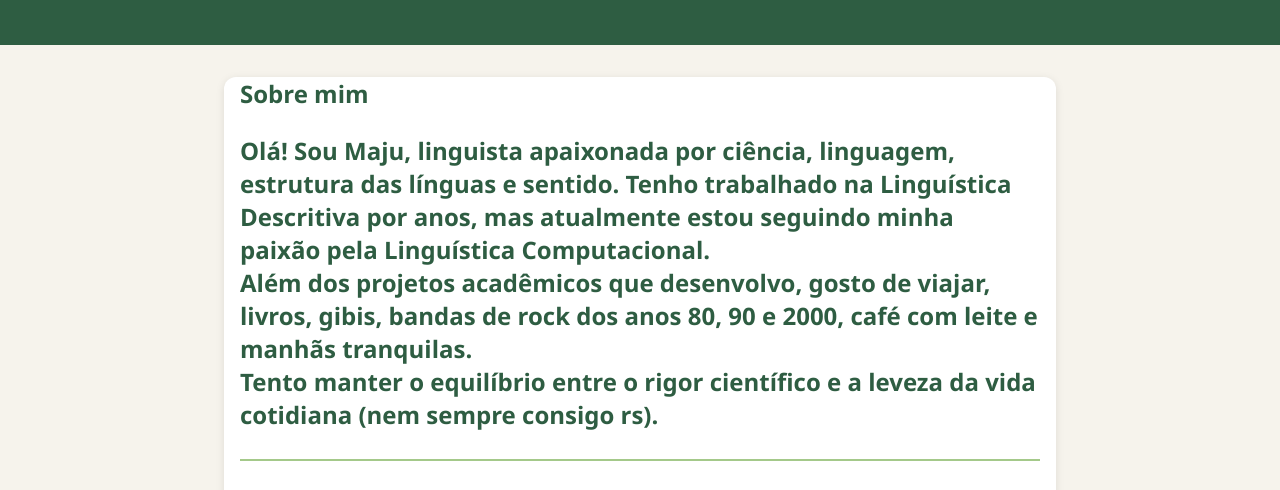
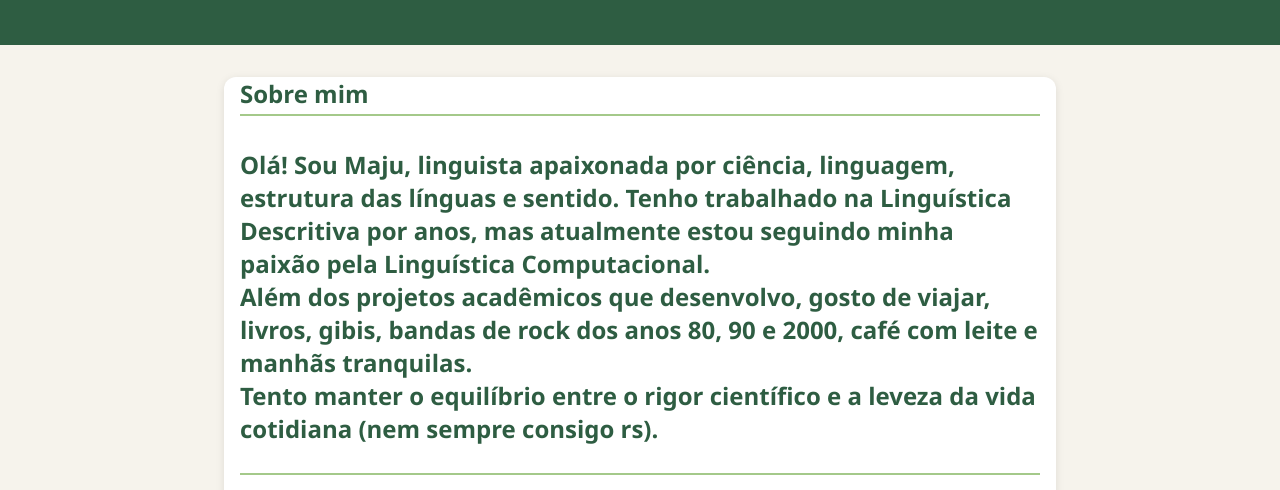
Before and after one commit to mjbcomarim/mjbcomarim.github.io, a plain HTML site: page index.html in a window 1280 px wide. Shown: the part 307-797 px from the top of the page. Drawn offline with Linux system fonts and the light colour scheme.

Commit message:
Add files via upload

```diff
--- a/index.html
+++ b/index.html
@@ -109,7 +109,7 @@
   <main>
 
     <section>
-      <h2>Sobre mim
+      <h2>Sobre mim<h2>
       <p>
         Olá! Sou Maju, linguista apaixonada por ciência, linguagem, estrutura das línguas e sentido. Tenho trabalhado na Linguística Descritiva por anos, mas atualmente estou seguindo minha paixão pela Linguística Computacional.<br />
         Além dos projetos acadêmicos que desenvolvo, gosto de viajar, livros, gibis, bandas de rock dos anos 80, 90 e 2000, café com leite e manhãs tranquilas.<br />
```
